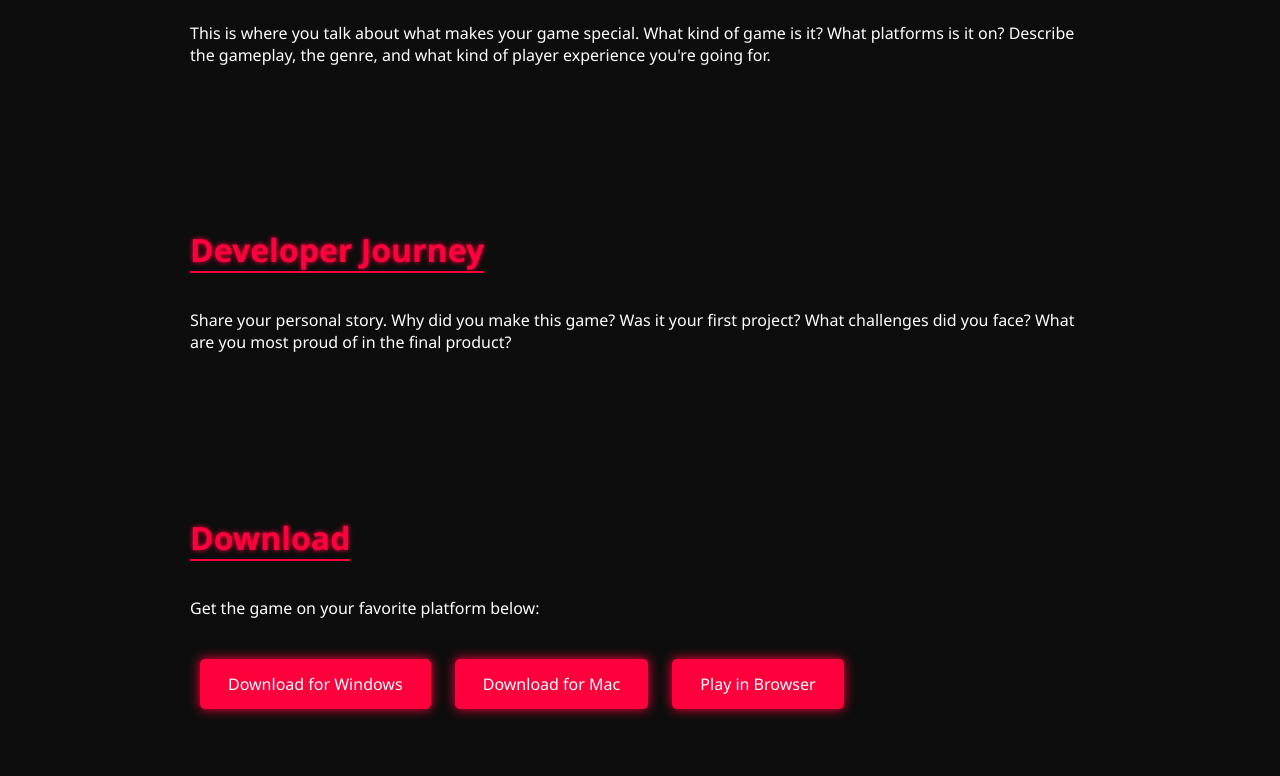
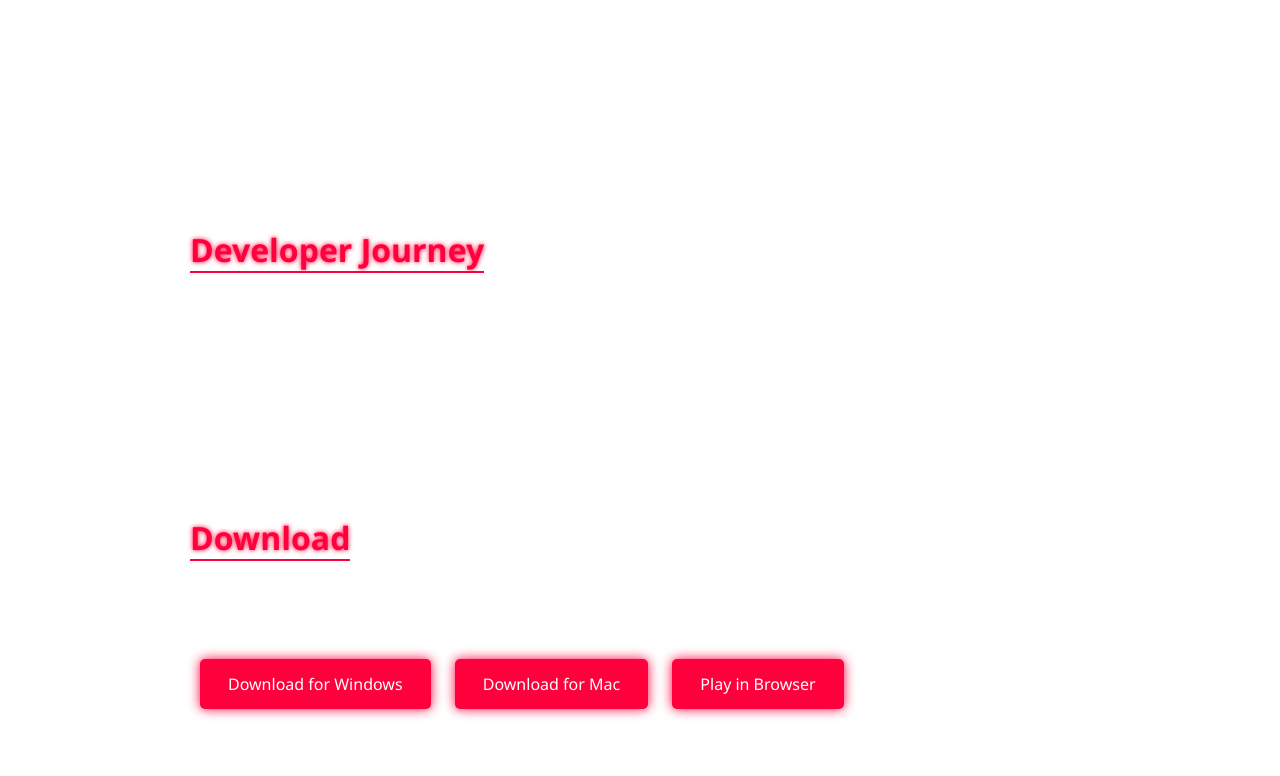
Before and after one commit to Chaco115/They-Watch, a plain HTML site: page index.html in a window 1280 px wide. Shown: the part 543-1319 px from the top of the page. Drawn offline with Linux system fonts and the light colour scheme.

Commit message:
Update index.html

```diff
--- a/index.html
+++ b/index.html
@@ -3,10 +3,10 @@
 <head>
   <meta charset="UTF-8" />
   <meta name="viewport" content="width=device-width, initial-scale=1.0"/>
-  <title>My Game Landing Page</title>
+  <title>They Watch</title>
   <style>
     :root {
-      --bg-color: #0d0d0d;
+      --bg-color: #ffffff;
       --primary-color: #ff003c;
       --text-color: #ffffff;
       --accent-color: #ff4757;
```
